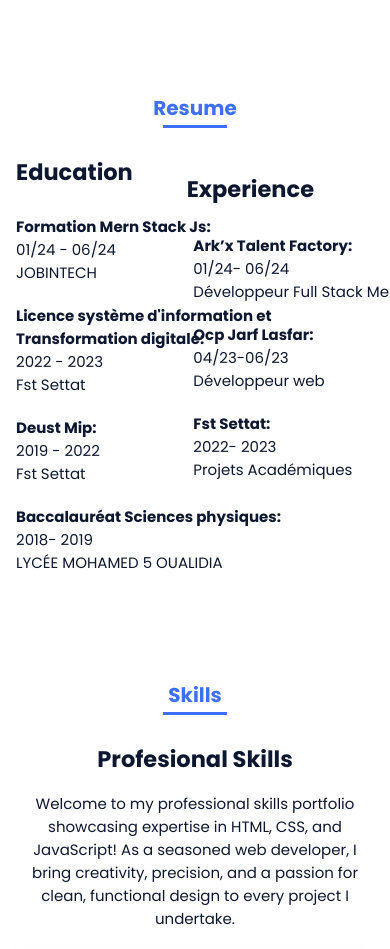
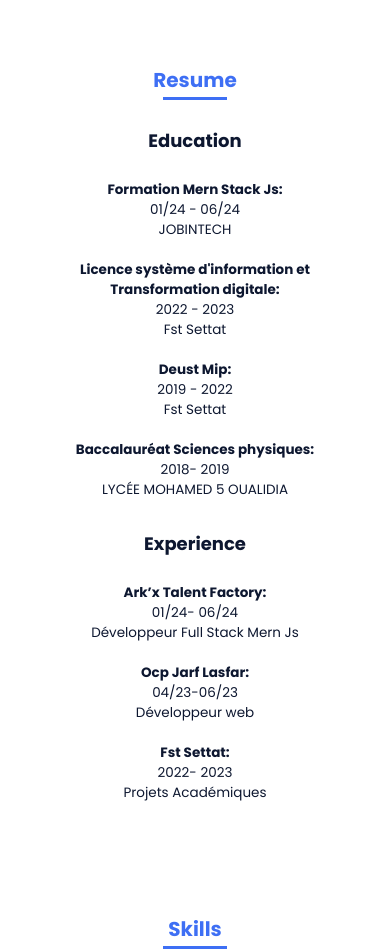
Before and after one commit to aissameelkhmaiti/MyPortfolio, a website: page index.html in a window 390 px wide. Shown: the part 1240-2189 px from the top of the page. Drawn offline with nearby package versions, Linux system fonts and the light colour scheme.

Commit message:
resume section

```diff
--- a/assets/css/styles.css
+++ b/assets/css/styles.css
@@ -255,25 +255,73 @@ img {
 }
 /* ===== RESUME =====*/
 
-.experience h2{
-  float: right ;
-  margin-top: -412px;
-  margin-right: 60px;
+/* General styles for the section */
+.resume {
+  padding: 20px;
+  text-align: center;
+}
 
+/* Container styling for flexbox */
+.resume__container {
+  display: flex;
+  justify-content: center;
+  flex-wrap: wrap;
+  gap: 20px;
 }
-.experience .exp ul {
-  float: right;
-  margin-top: -360px;
-  margin-right: -50px;
+
+/* Individual columns styling */
+.education, .experience {
+  flex: 1 1 300px;
+  min-width: 250px;
+  max-width: 500px; /* To limit the maximum width */
 }
-.education ul li{
-  padding: 10px;
-  margin-left: -10px;
+
+/* Ensure experience section is on the right */
+.experience {
+  order: 1;
 }
-.experience .exp ul li{
-  padding: 10px;
-  margin-right: -10px;
+
+/* Styles for headings */
+.skills__subtitle {
+  margin-bottom: 15px;
 }
+
+/* List item styling */
+.education ul, .experience ul {
+  list-style: none;
+  padding: 0;
+}
+
+.education ul li, .experience ul li {
+  padding: 10px 0;
+  margin-left: 0;
+}
+
+/* Responsive adjustments */
+@media (max-width: 768px) {
+  .resume__container {
+      flex-direction: column;
+      align-items: center; /* Center items in column layout */
+  }
+
+  .education, .experience {
+      order: 0;
+      max-width: none; /* Remove max-width on smaller screens */
+  }
+}
+
+@media (max-width: 480px) {
+  .skills__subtitle {
+      font-size: 1.2em;
+  }
+
+  .education ul li, .experience ul li {
+      font-size: 0.9em;
+  }
+}
+
+
+
 
 
 
--- a/index.html
+++ b/index.html
@@ -90,37 +90,26 @@
     <h2 class="section-title">Resume</h2>
     <div class="resume__container bd-grid">
         <div class="education">
-
             <h2 class="skills__subtitle">Education</h2>
             <ul>
                 <li><strong>Formation Mern Stack Js:</strong> <br> 01/24 - 06/24 <br> <span>JOBINTECH</span></li>
-                            <li><strong>Licence système d'information
-                                et Transformation digitale:</strong> <br> 2022 - 2023 <br> <span>Fst Settat</span></li>
+                <li><strong>Licence système d'information et Transformation digitale:</strong> <br> 2022 - 2023 <br> <span>Fst Settat</span></li>
                 <li><strong>Deust Mip:</strong> <br> 2019 - 2022 <br> <span>Fst Settat</span></li>
-                            <li><strong>Baccalauréat Sciences physiques:</strong> <br> 2018- 2019
-                                <br> <span>LYCÉE MOHAMED 5 OUALIDIA
-                            </span></li>
+                <li><strong>Baccalauréat Sciences physiques:</strong> <br> 2018- 2019 <br> <span>LYCÉE MOHAMED 5 OUALIDIA</span></li>
             </ul>
-
         </div>
         <div class="experience">
-                        <div class="exp">
             <h2 class="skills__subtitle">Experience</h2>
             <ul>
-                            <li><strong>Ark’x Talent Factory:</strong> <br> 01/24- 06/24 <br> <span>Développeur Full Stack Mern Js
-                            </span></li>
-                            <li><strong>Ocp Jarf Lasfar:</strong> <br>04/23-06/23
-                                <br> <span>Développeur web</span></li>
+                <li><strong>Ark’x Talent Factory:</strong> <br> 01/24- 06/24 <br> <span>Développeur Full Stack Mern Js</span></li>
+                <li><strong>Ocp Jarf Lasfar:</strong> <br>04/23-06/23 <br> <span>Développeur web</span></li>
                 <li><strong>Fst Settat:</strong> <br> 2022- 2023 <br> <span>Projets Académiques</span></li>
             </ul>
-
         </div>
     </div>
+</section>
 
 
-                </div>
-
-             </section>
 
 
             <!--===== SKILLS =====-->
```
Lines whose indentation alone changed are shown as unchanged.
